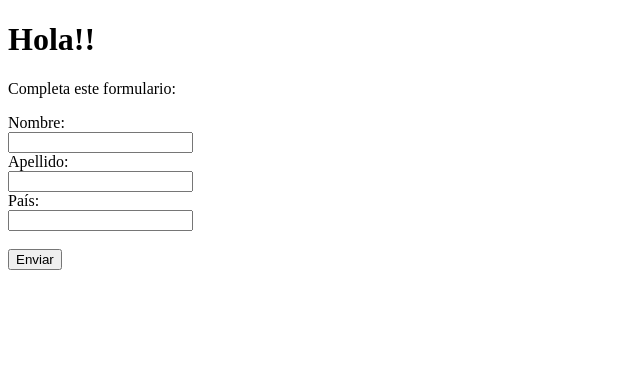
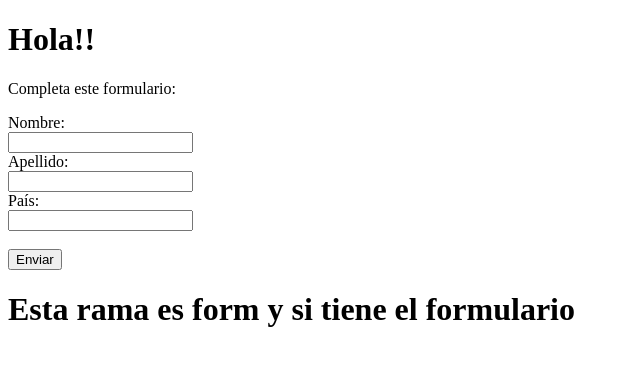
Before and after one commit to manaomimasha/harvardGit, a plain HTML site: page index.html in a window 1280 px wide. Shown: the whole page, without its empty margins (0-640 px from the left). Drawn offline with Linux system fonts and the light colour scheme.

Commit message:
agregue h1

```diff
--- a/index.html
+++ b/index.html
@@ -22,6 +22,8 @@
         <input type="submit" value="Enviar">
     </form>
 
+    <h1>Esta rama es form y si tiene el formulario </h1>
+
 
 </body>
 
```
